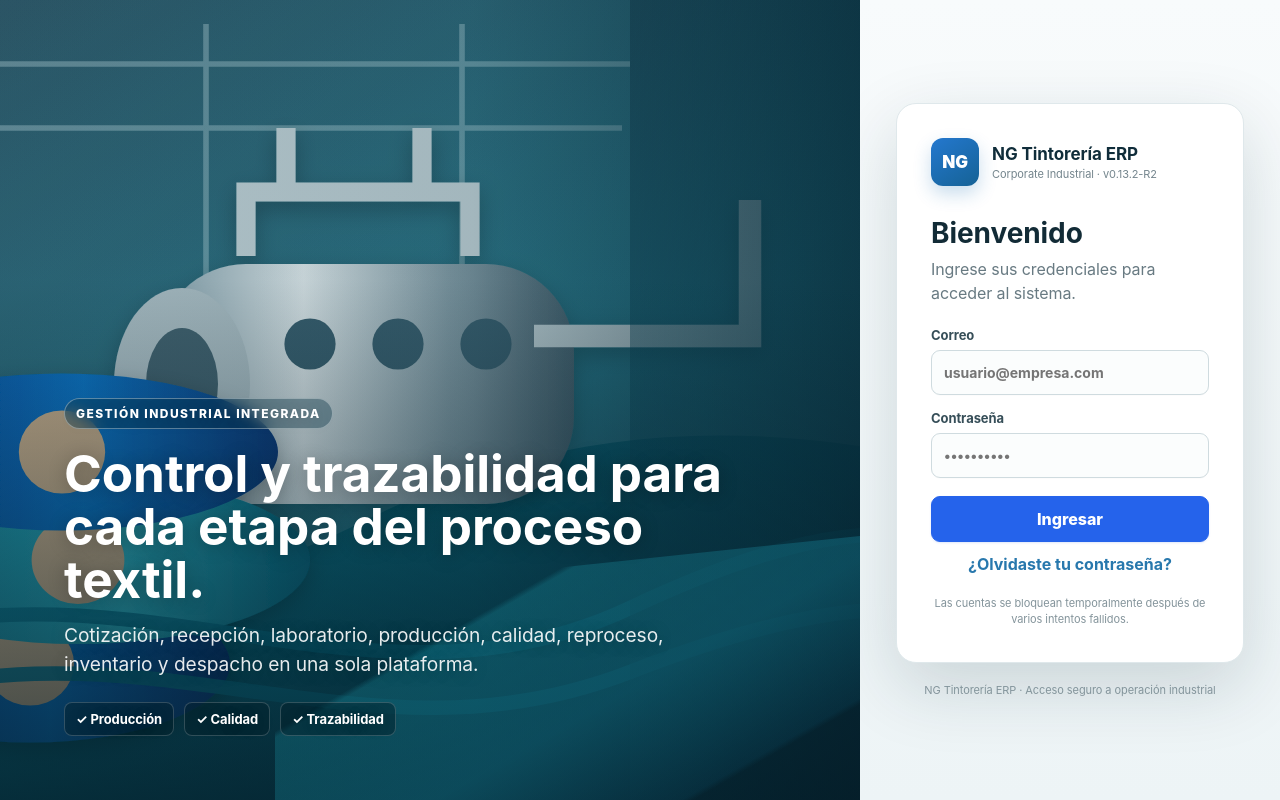
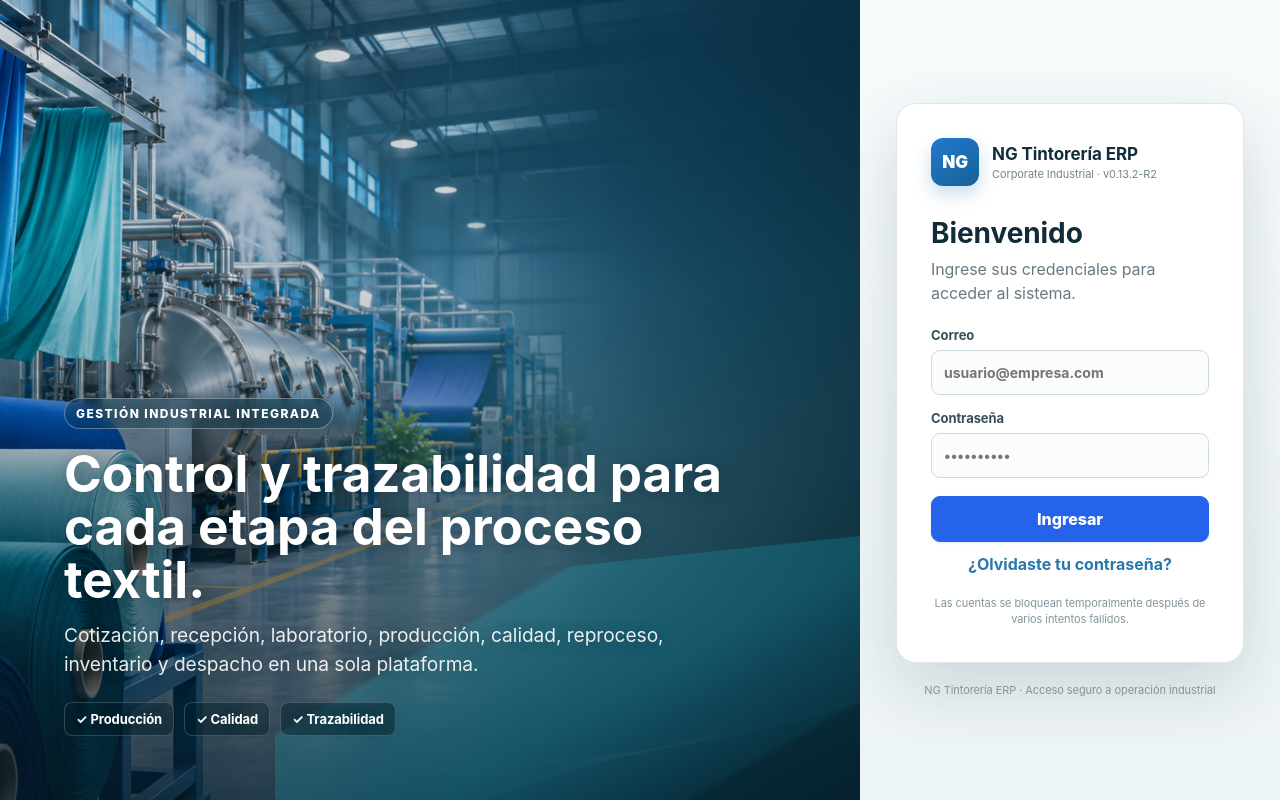
Before and after one commit to proyectosprogramador-cpu/NG_Tintoreria_ERP-, a React (Vite) app in the folder frontend/: page / in a window 1280 px wide. Built offline with nearby package versions, Linux system fonts and the light colour scheme.

Commit message:
Usar imagen PNG industrial en login

```diff
--- a/frontend/src/styles.css
+++ b/frontend/src/styles.css
@@ -258,7 +258,7 @@ body>.alert,.shell>main>.alert{position:fixed;top:78px;right:22px;z-index:120;wi
 .login-industrial{min-height:100vh;display:grid;grid-template-columns:minmax(0,1.35fr) minmax(420px,.65fr);background:#0c2733}
 .login-industrial-visual{position:relative;min-height:100vh;background:
  linear-gradient(90deg,rgba(7,35,48,.12) 0%,rgba(7,35,48,.18) 55%,rgba(7,35,48,.72) 100%),
- url('/login-industrial.svg') center center/cover no-repeat,
+ url('/login-industrial.png') center center/cover no-repeat,
  linear-gradient(135deg,#0d4660 0%,#0a6d82 48%,#0a3d54 100%);overflow:hidden}
 .login-industrial-visual:after{content:"";position:absolute;inset:auto -15% -12% 32%;height:42%;background:linear-gradient(155deg,transparent 20%,rgba(37,190,208,.20) 21%,rgba(24,139,163,.34) 44%,rgba(11,75,99,.26) 65%,transparent 66%);transform:skewY(-6deg);pointer-events:none}
 .login-visual-shade{position:absolute;inset:0;background:linear-gradient(180deg,rgba(5,27,38,.02) 35%,rgba(4,25,35,.72) 100%)}
```
